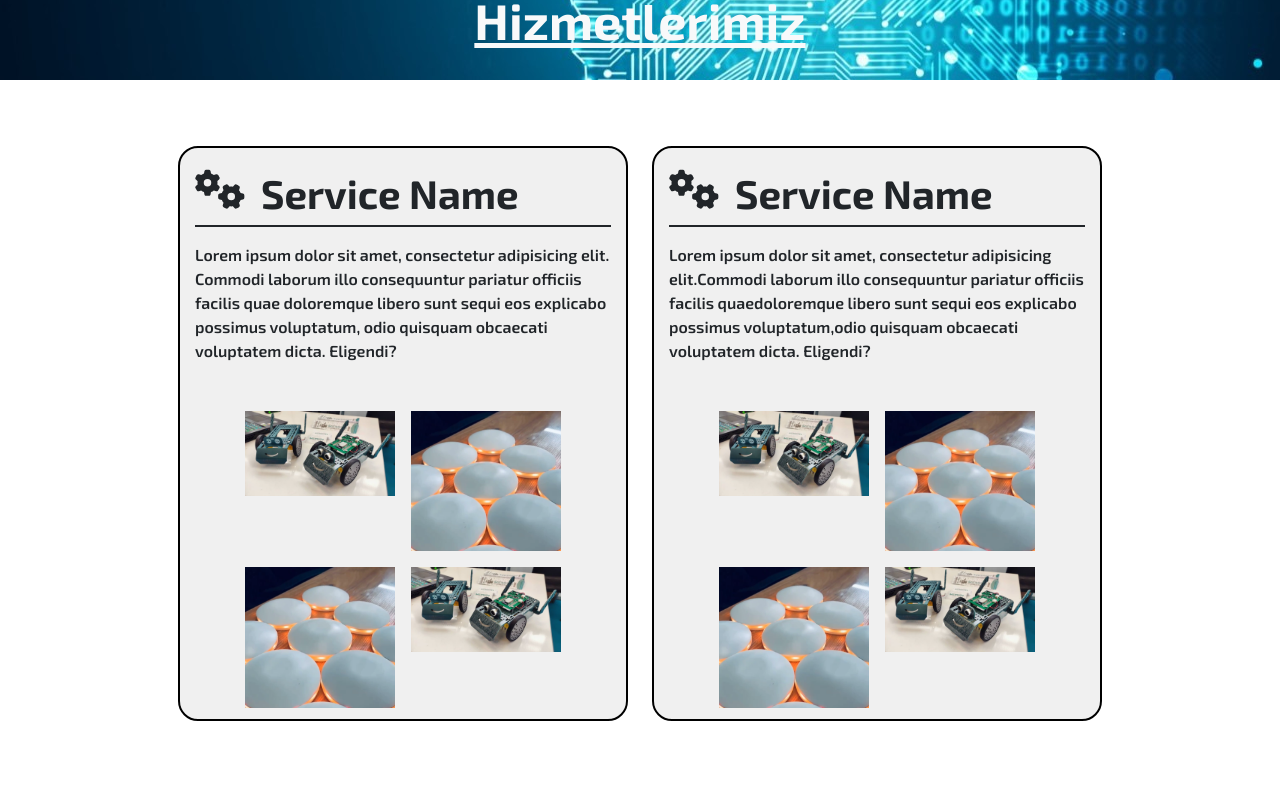
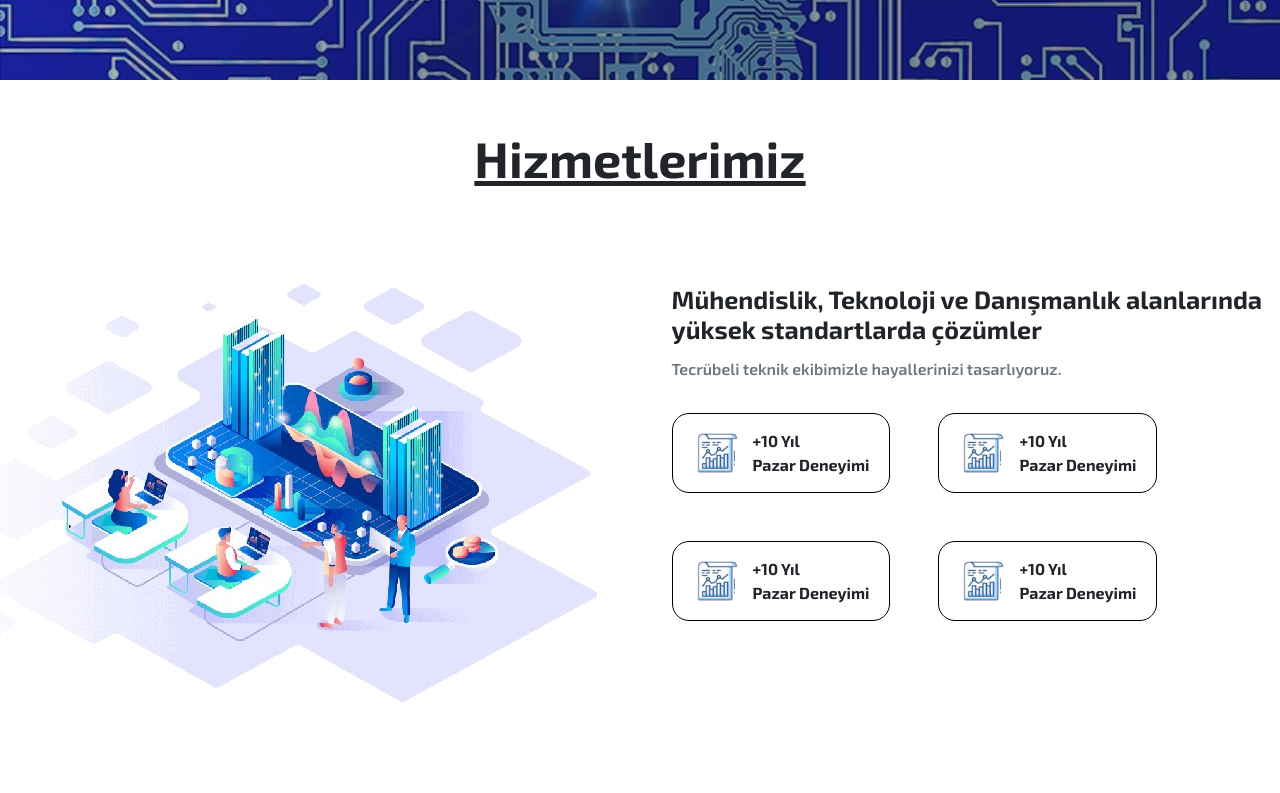
Before and after one commit to Obada-JL/Mergen-Robotics-Website, a React (Vite) app: page /services in a window 1280 px wide. Shown: the part 420-1213 px from the top of the page. Built offline with nearby package versions, Linux system fonts and the light colour scheme.

Commit message:
setting background heading photo 1

```diff
--- a/src/Components/ServicesPage.css
+++ b/src/Components/ServicesPage.css
@@ -1,8 +1,17 @@
 .ServicesPageContainer {
   height: 500px;
+  background: rgb(0, 0, 0);
+  background: linear-gradient(
+      132deg,
+      rgba(0, 0, 0, 0.19380252100840334) 22%,
+      rgba(0, 0, 0, 0.40948879551820727) 52%
+    ),
+    url("../assets/background3.jpg");
+  background-repeat: no-repeat;
+  background-size: cover;
 }
 .ServicesHeader {
-  margin-top: -90px;
+  /* margin-top: -90px; */
   font-size: 50px;
 }
 .serviceImg {
--- a/src/Components/ServicesPage.jsx
+++ b/src/Components/ServicesPage.jsx
@@ -4,6 +4,8 @@ import "./ServicesPage.css";
 import { faGears } from "@fortawesome/free-solid-svg-icons";
 import img1 from "../assets/Screenshot 2024-05-17 095359.png";
 import img2 from "../assets/Screenshot 2024-05-17 095417.png";
+import img from "../assets/img1-removebg-preview.png";
+import icon from "../assets/icon2.png";
 import { useEffect, useState } from "react";
 function ServicesPage() {
   const ServiceInfo = [
@@ -77,9 +79,70 @@ function ServicesPage() {
       <div>
         <div className="firstSectionContainer ServicesPageContainer"></div>
         <div>
-          <h1 className="text-center text-light text-decoration-underline fw-bold ServicesHeader mb-5">
+          <h1 className="text-center text-decoration-underline fw-bold ServicesHeader mb-5 mt-5">
             Hizmetlerimiz
           </h1>
+        </div>
+        <div className="d-flex justify-content-around gap-3 mt-5 mb-5 pt-5">
+          <div style={{ flex: "40%" }} className="imgContainer">
+            <img src={img} />
+          </div>
+          <div
+            style={{ flex: "60%" }}
+            className="d-flex justify-content-center"
+          >
+            <div className="textSection ">
+              <h2 className="aboutHeader">
+                Mühendislik, Teknoloji ve Danışmanlık alanlarında yüksek
+                standartlarda çözümler
+              </h2>
+              <p className="text-secondary">
+                Tecrübeli teknik ekibimizle hayallerinizi tasarlıyoruz.
+              </p>
+              <div className="d-flex flex-column gap-5 mt-3">
+                <div className="d-flex gap-5 mt-3">
+                  <div className="d-flex successContanier">
+                    <div>
+                      <img src={icon} width={45} />
+                    </div>
+                    <div className="fw-bold">
+                      <div>+10 Yıl</div>
+                      <div>Pazar Deneyimi</div>
+                    </div>
+                  </div>
+                  <div className="d-flex successContanier">
+                    <div>
+                      <img src={icon} width={45} />
+                    </div>
+                    <div className="fw-bold">
+                      <div>+10 Yıl</div>
+                      <div>Pazar Deneyimi</div>
+                    </div>
+                  </div>
+                </div>
+                <div className="d-flex gap-5">
+                  <div className="d-flex successContanier">
+                    <div>
+                      <img src={icon} width={45} />
+                    </div>
+                    <div className="fw-bold">
+                      <div>+10 Yıl</div>
+                      <div>Pazar Deneyimi</div>
+                    </div>
+                  </div>
+                  <div className="d-flex successContanier">
+                    <div>
+                      <img src={icon} width={45} />
+                    </div>
+                    <div className="fw-bold">
+                      <div>+10 Yıl</div>
+                      <div>Pazar Deneyimi</div>
+                    </div>
+                  </div>
+                </div>
+              </div>
+            </div>
+          </div>
         </div>
         <div className="d-flex justify-content-center flex-wrap gap-4 pt-5">
           <div className="serviceCardContainer">
--- a/src/Components/Tanitim.jsx
+++ b/src/Components/Tanitim.jsx
@@ -6,9 +6,10 @@ function Tanitim() {
   return (
     <>
       <div>
-        <div className="firstSectionContainer AboutPageContainer">
-          <h1 className="text-light text-decoration-underline">Hakkımızda</h1>
-        </div>
+        <div className="firstSectionContainer AboutPageContainer"></div>
+        <h1 className="text-center h1 mt-5 fw-bold text-decoration-underline allPageTitle">
+          Hakkımızda
+        </h1>
         <div className="d-flex justify-content-around gap-3 mt-5 mb-5">
           <div style={{ flex: "40%" }} className="imgContainer">
             <img src={img} />
--- a/src/Components/tanitim.css
+++ b/src/Components/tanitim.css
@@ -1,8 +1,5 @@
 .AboutPageContainer {
   height: 500px;
-  display: flex;
-  justify-content: center;
-  align-items: end;
 }
 .aboutHeader {
   margin-bottom: 15px;
@@ -56,3 +53,6 @@
     transform: translateZ(0);
   }
 }
+.allPageTitle {
+  font-size: 50px;
+}
```
Also changed, not shown: src/assets/background2.jpg (added), src/assets/background3.jpg (added).
